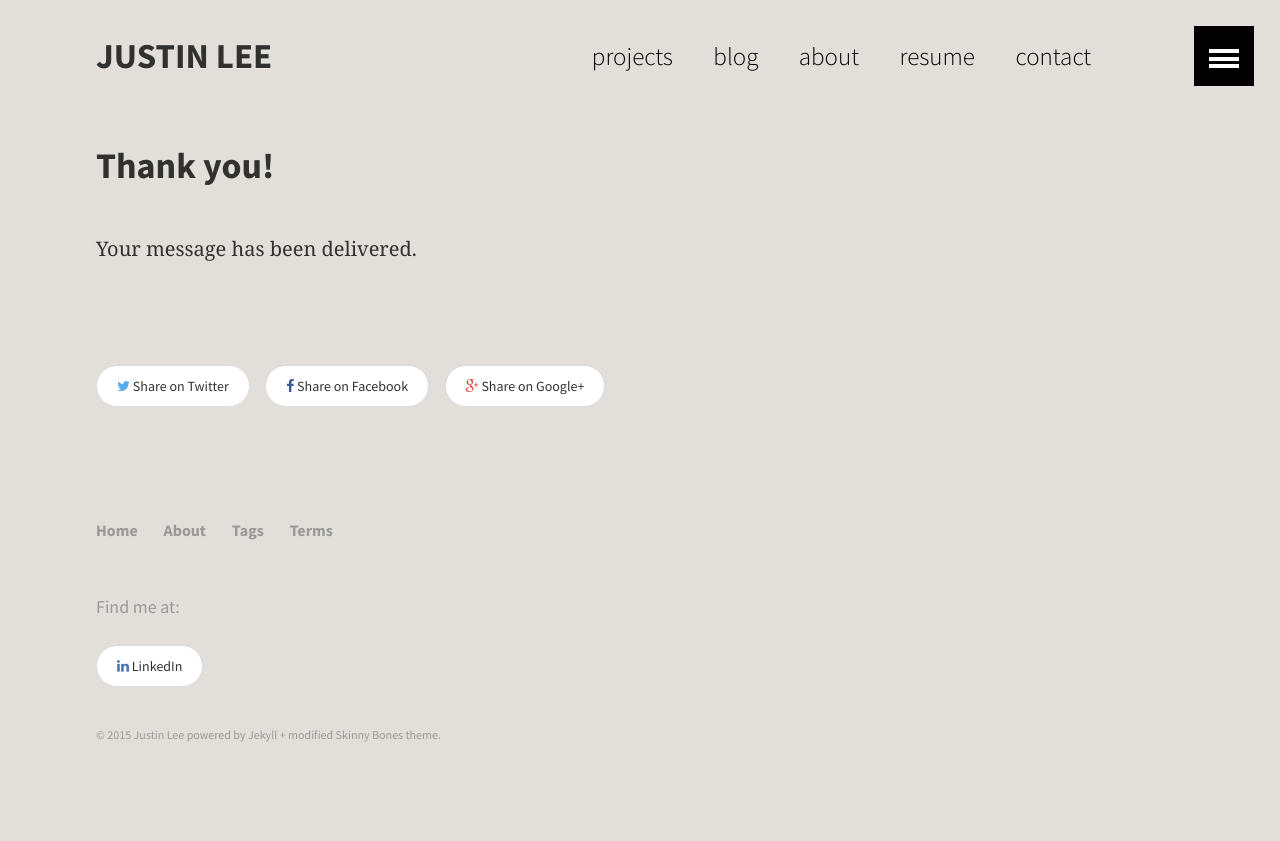
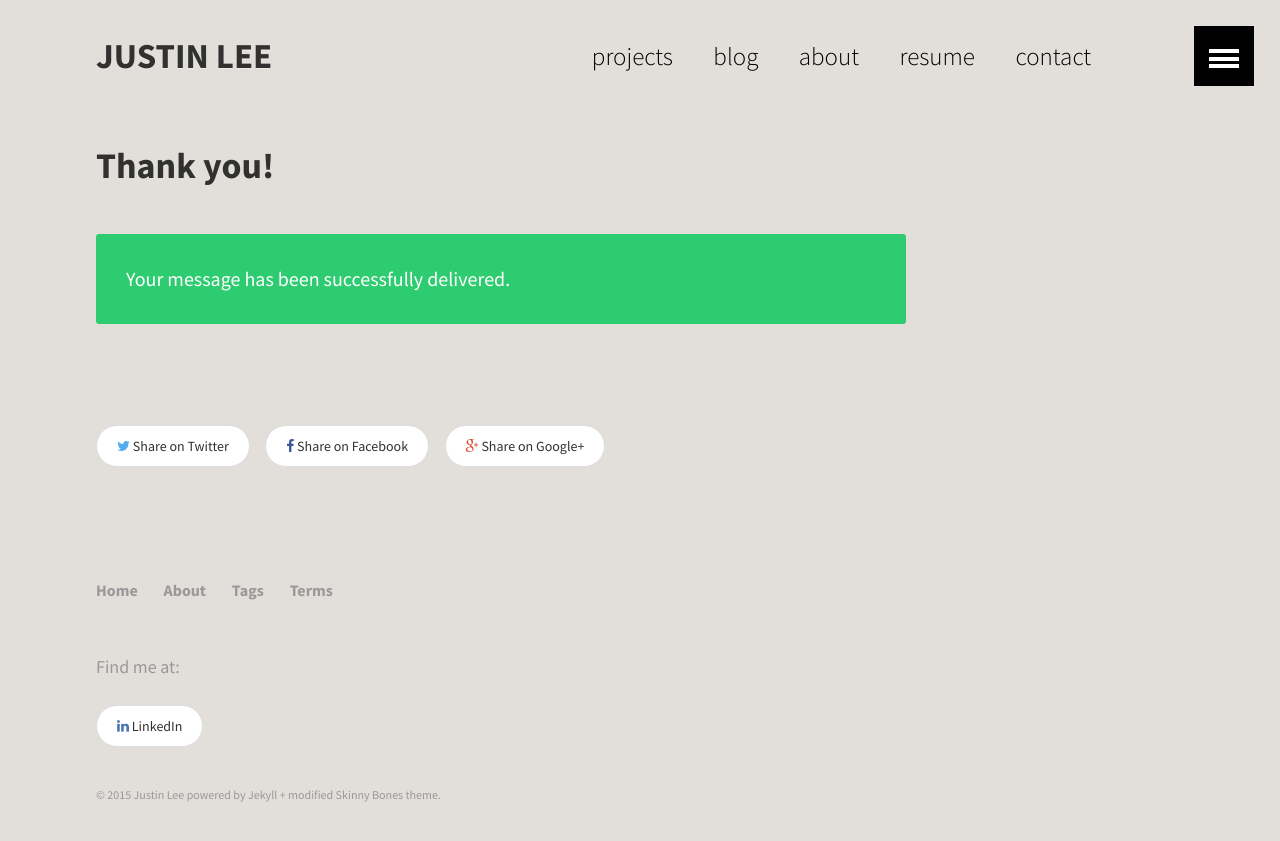
Before and after one commit to pengineered/pengineered.github.io, a Jekyll site: the page built from contact/success/success.md, in a window 1280 px wide. Shown: the top 841 px of the page. Built offline with Jekyll 4.4.1, drawn with Linux system fonts in a browser that asks for light colours.

Commit message:
changed text to success notice

```diff
--- a/contact/success/success.md
+++ b/contact/success/success.md
@@ -3,5 +3,6 @@ layout: article
 permalink: /contact/success/
 title: "Thank you!"
 ---
-
-Your message has been delivered.
+<p class="notice-success">
+	Your message has been successfully delivered.
+</p>
```
